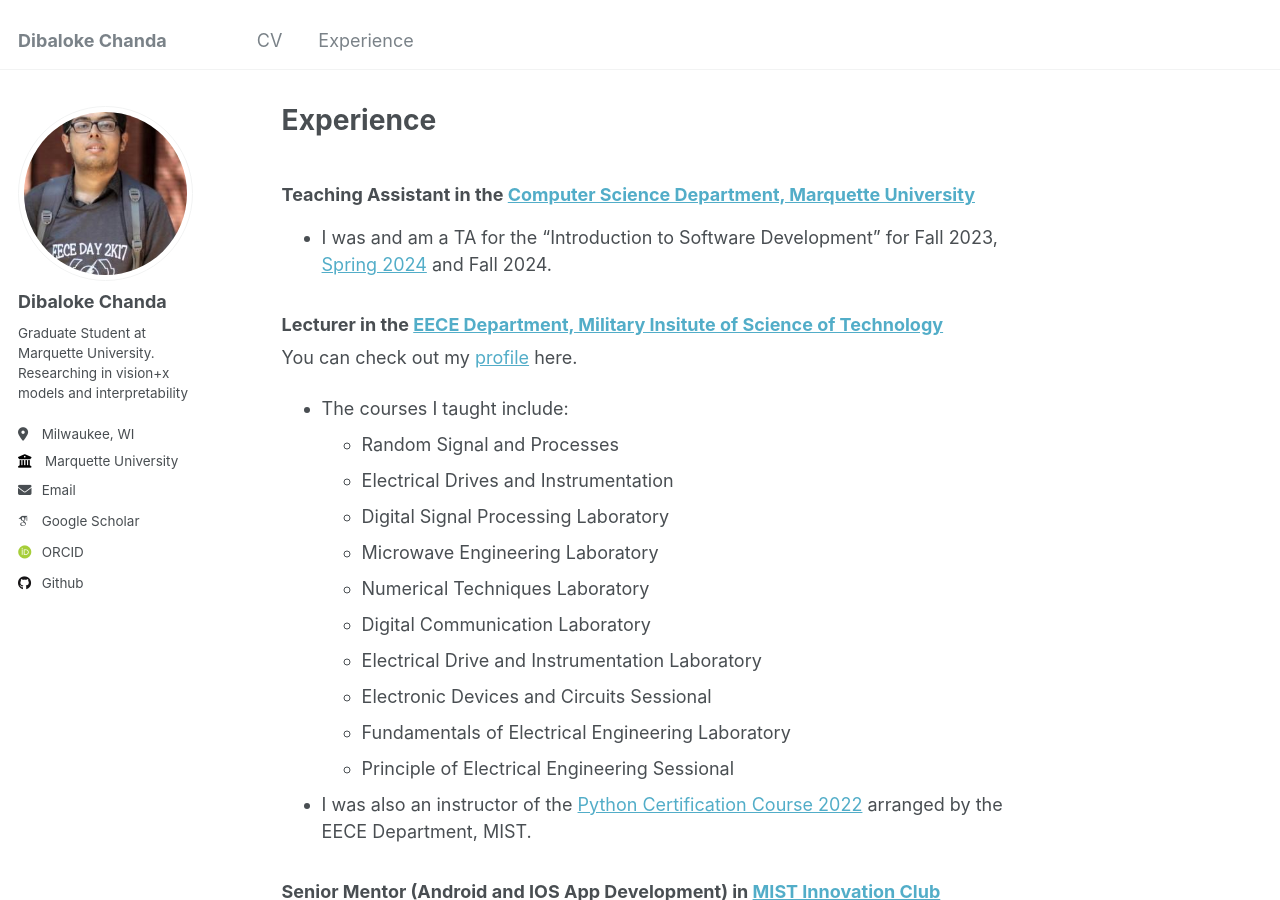
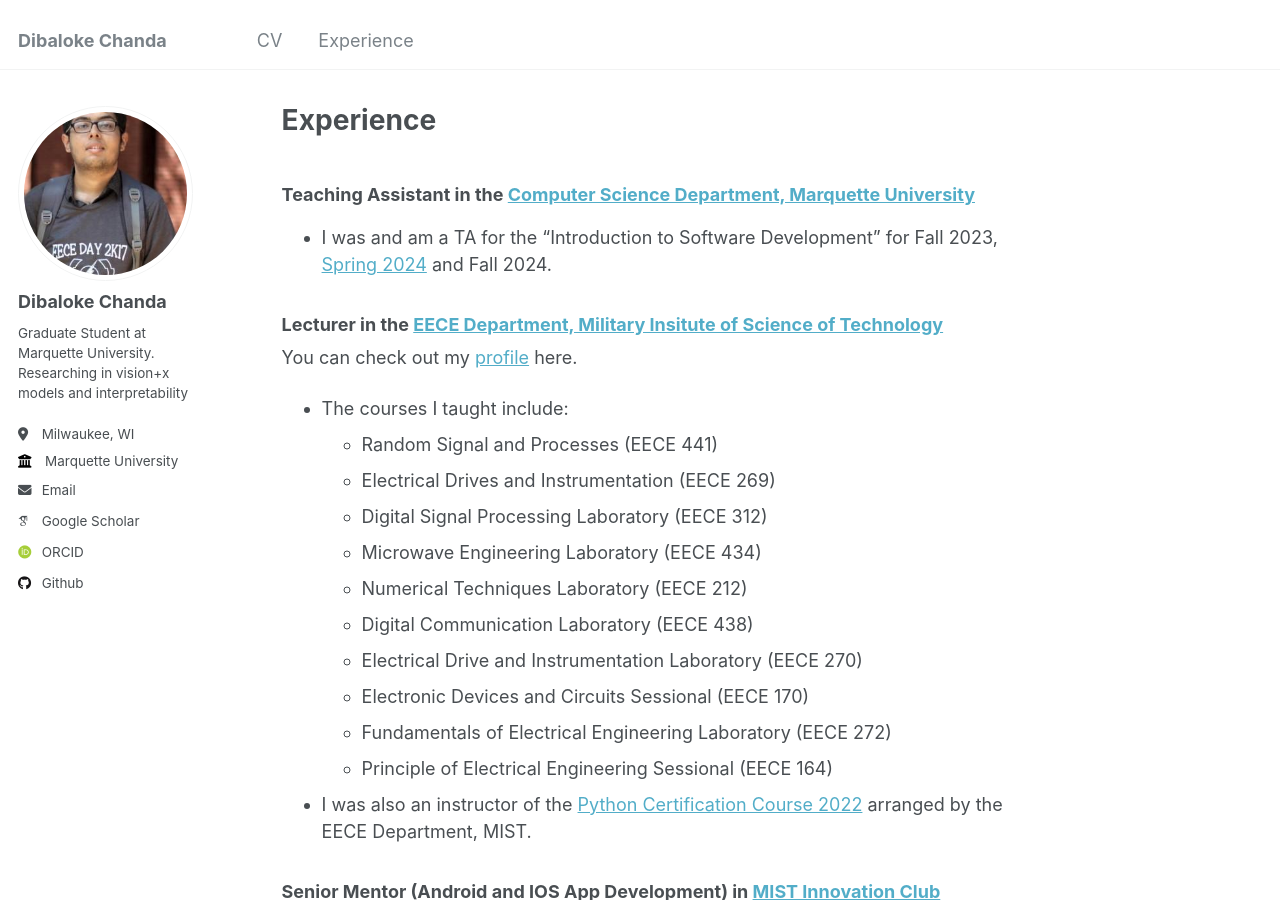
Before and after one commit to dibaloke/dibaloke.github.io, a Jekyll site: the page built from _pages/markdown.md, in a window 1280 px wide and 900 px high. Built offline with Jekyll 4.4.1, drawn with Linux system fonts in a browser that asks for light colours; some web fonts are replaced.

Commit message:
Update markdown.md

```diff
--- a/_pages/markdown.md
+++ b/_pages/markdown.md
@@ -12,16 +12,16 @@
 ### Lecturer in the <a href="https://mist.ac.bd/department/eece" target="_blank">EECE Department, Military Insitute of Science of Technology </a>
 You can check out my <a href="https://mist.ac.bd/department/eece/facultyMembers/dibaloke_chanda-371" target="_blank">profile</a> here.
 - The courses I taught include:
-  - Random Signal and Processes
-  - Electrical Drives and Instrumentation
-  - Digital Signal Processing Laboratory
-  - Microwave Engineering Laboratory
-  - Numerical Techniques Laboratory
-  - Digital Communication Laboratory
-  - Electrical Drive and Instrumentation Laboratory
-  - Electronic Devices and Circuits Sessional
-  - Fundamentals of Electrical Engineering Laboratory
-  - Principle of Electrical Engineering Sessional
+  - Random Signal and Processes (EECE 441)
+  - Electrical Drives and Instrumentation (EECE 269)
+  - Digital Signal Processing Laboratory (EECE 312)
+  - Microwave Engineering Laboratory (EECE 434)
+  - Numerical Techniques Laboratory (EECE 212)
+  - Digital Communication Laboratory (EECE 438)
+  - Electrical Drive and Instrumentation Laboratory (EECE 270)
+  - Electronic Devices and Circuits Sessional (EECE 170)
+  - Fundamentals of Electrical Engineering Laboratory (EECE 272)
+  - Principle of Electrical Engineering Sessional (EECE 164)
 
 - I was also an instructor of the <a href="https://eece.gitbook.io/python-certification-course-2022" target="_blank">Python Certification Course 2022</a>  arranged by the EECE Department, MIST.
 
```
